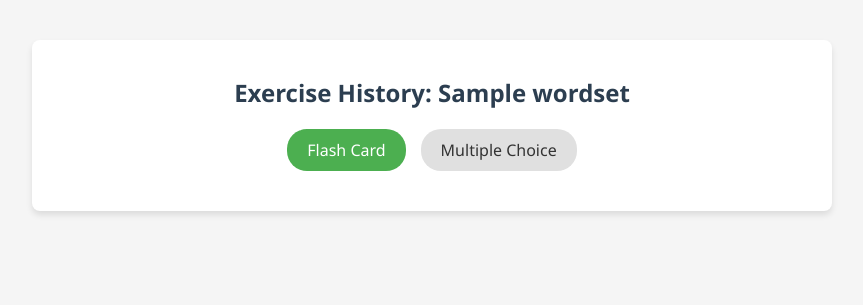
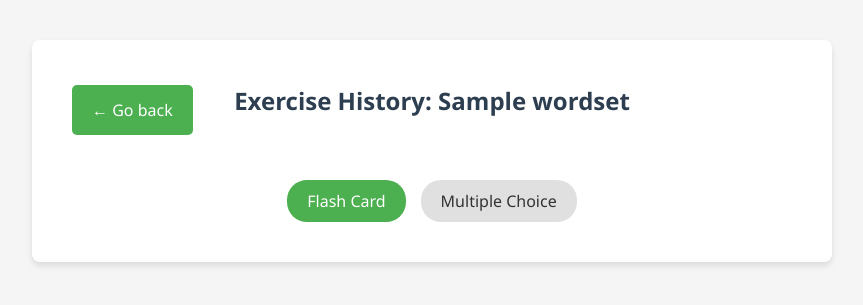
Before and after one commit to kayedopon/LTalk, a Django app: page /wordset/1/history in a window 1280 px wide. Shown: the top 305 px of the page, without its empty margins (208-1071 px from the left). Run offline with Django 5.2, Linux system fonts and the light colour scheme; a user stored in the database is signed in; tables that the repository leaves empty hold one stand-in row (values such as "Sample post"); data that the repository does not hold is empty; parts of the project's set-up code (start-up, migrations or seed data) failed here and were passed over.

Commit message:
Add button 'Go back'

```diff
--- a/LTalk/api/views.py
+++ b/LTalk/api/views.py
@@ -171,6 +171,7 @@ class SubmitExerciseAPIView(APIView):
                 correct += 1
             else:
                 incorrect += 1
+                is_correct = False
 
             word = related_words.filter(translation__iexact=correct_answer).first()
             wp, _ = WordProgress.objects.get_or_create(user=user, word=word)
--- a/LTalk/main/static/main/css/history.css
+++ b/LTalk/main/static/main/css/history.css
@@ -69,3 +69,42 @@
     color: #dc3545;
     font-weight: bold;
 }
+
+
+.history-header {
+    position: relative;
+    padding: 15px 20px;
+    margin-bottom: 20px;
+    border-radius: 8px;
+    height: 70px;
+    display: flex;
+    align-items: center;
+    justify-content: center;
+}
+
+.history-header .left-button {
+    position: absolute;
+    left: 20px;
+}
+
+.history-header .btn-primary {
+    background-color: #4CAF50;
+    color: white;
+    padding: 0 20px;
+    border-radius: 5px;
+    text-decoration: none;
+    transition: background-color 0.3s;
+    font-size: 16px;
+}
+
+.history-header .btn-primary:hover {
+    background-color: #45a049;
+}
+
+.center-title {
+    margin: 0;
+    font-size: 24px;
+    color: #2c3e50;
+    text-align: center;
+    width: 100%;
+}
--- a/LTalk/main/templates/main/exercise_history.html
+++ b/LTalk/main/templates/main/exercise_history.html
@@ -9,7 +9,12 @@
 </head>
 <body>
     <div class="container">
-        <h1>Exercise History: {{ wordset.title }}</h1>
+        <div class="history-header">
+            <div class="left-button">
+                <a href="{% url 'wordset_detail' wordset.id %}" class="btn btn-primary">← Go back</a>
+            </div>
+            <h1 class="center-title">Exercise History: {{ wordset.title }}</h1>
+        </div>
 
         <div class="type-selector" id="type-selector">
             {% for type_code, type_label in exercise_types %}
--- a/LTalk/main/templates/main/flashcard.html
+++ b/LTalk/main/templates/main/flashcard.html
@@ -21,7 +21,7 @@
             Practice Complete!
             <p>Correct: <span id="correct-count">0</span></p>
             <p>Incorrect: <span id="incorrect-count">0</span></p>
-            <a href="{% url 'wordset_detail' wordset.id %}" class="btn btn-primary">Go back</a>
+            <a href="{% url 'wordset_detail' wordset.id %}" class="btn btn-primary">← Go back</a>
             <a href="{% url 'flashcard_practice' wordset.id %}" class="btn btn-primary">Try again</a>
         </div>
     </div>
```
Also changed, not shown: LTalk/main/static/main/css/styles.css (line endings or trailing spaces).
